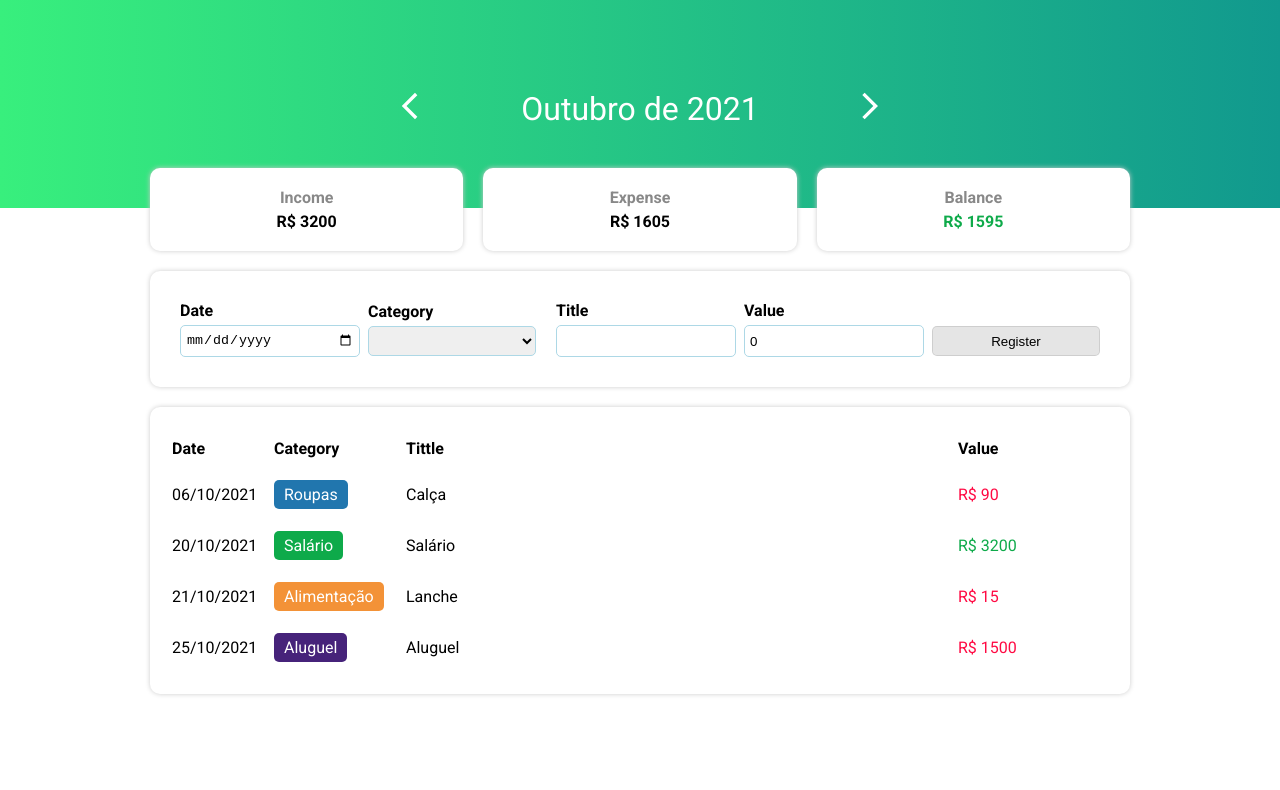
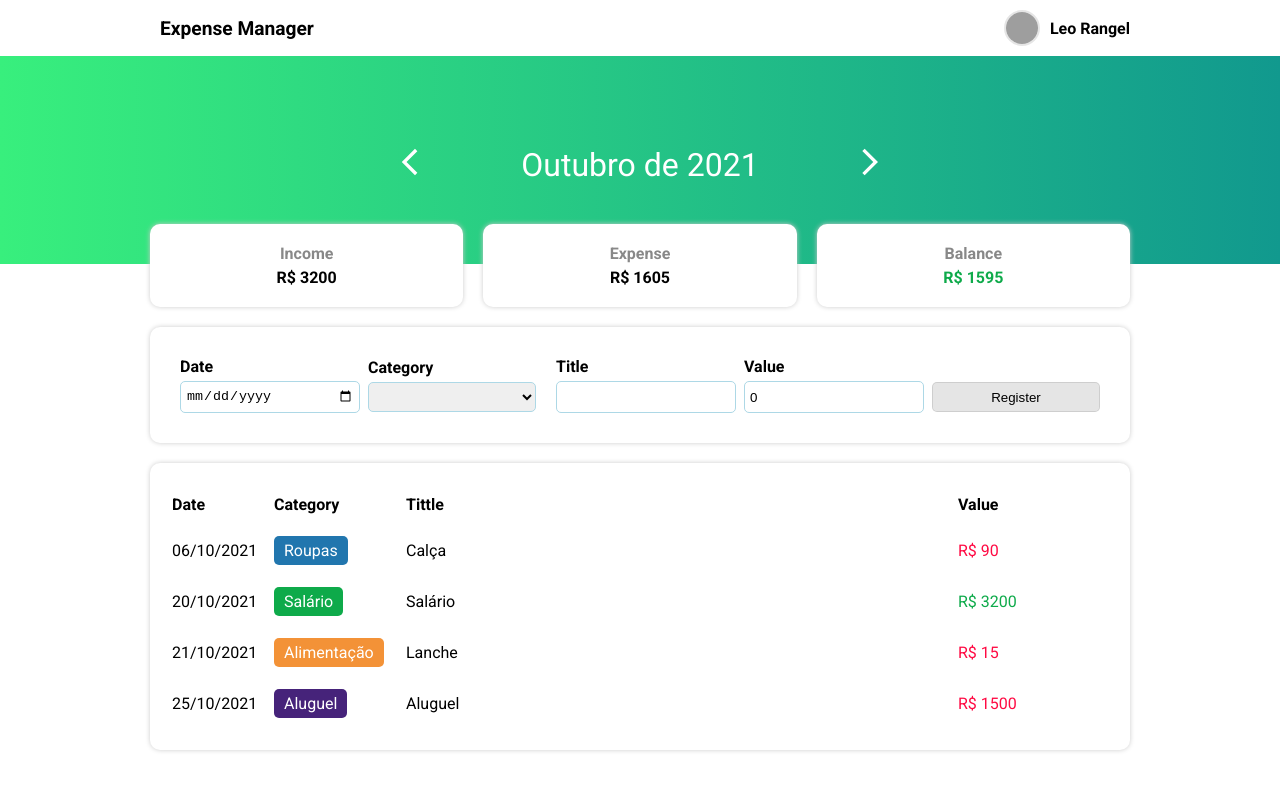
Before and after one commit to LeoRangel/expense-manager, a React (Create React App) app: page / in a window 1280 px wide. Shown: the top 790 px of the page. Built offline with nearby package versions, Linux system fonts and the light colour scheme; grey boxes are pictures that could not be loaded; some icons are missing.

Commit message:
Create Navbar component

```diff
--- a/src/App.tsx
+++ b/src/App.tsx
@@ -5,6 +5,7 @@ import { InfoArea } from './components/InfoArea';
 import { InputArea } from './components/InputArea';
 import { useExpense } from './hooks/useExpense';
 import { ExpenseHeader } from './components/ExpenseHeader';
+import { Navbar } from './components/Navbar';
 
 const App = () => {
 
@@ -20,6 +21,8 @@ const App = () => {
 
   return (
     <C.Container>
+      <Navbar />
+
       <ExpenseHeader
         income={income}
         expense={expense}
--- /dev/null
+++ b/src/components/Navbar/index.tsx
@@ -0,0 +1,25 @@
+import * as C from './style';
+// import { ReactComponent as LogoAppImg } from '../../assets/images/logo_app.svg';
+// import userImg from '../../assets/images/user_img.jpg';
+export const Navbar = () => {
+    return (
+        <C.Navbar>
+            <C.NavbarContainer>
+                <C.LogoApp>
+                    {/* <LogoAppImg
+                        width="40px"
+                        height="40px"
+                    /> */}
+                    <C.LogoText>Expense Manager</C.LogoText>
+                </C.LogoApp>
+                <C.UserProfile>
+                    <C.UserImg
+                        src="https://github.com/LeoRangel.png"
+                        alt=""
+                    />
+                    <C.UserName>Leo Rangel</C.UserName>
+                </C.UserProfile>
+            </C.NavbarContainer >
+        </C.Navbar >
+    )
+}
--- /dev/null
+++ b/src/components/Navbar/style.ts
@@ -0,0 +1,44 @@
+import styled from 'styled-components';
+
+export const Navbar = styled.nav`
+    padding: 10px;
+`;
+
+export const NavbarContainer = styled.nav`
+    margin: auto;
+    max-width: 980px;
+    display: flex;
+    justify-content: space-between;
+`;
+
+export const LogoApp = styled.div`
+    display: flex;
+    align-items: center;
+`;
+
+export const LogoText = styled.span`
+    font-size: 1.2rem;
+    font-weight: bold;
+    margin-left: 10px;
+`;
+
+export const UserProfile = styled.div`
+    font-size: 1.2rem;
+    font-weight: bold;
+    margin-left: 10px;
+    display: flex;
+    align-items: center;
+`;
+
+export const UserImg = styled.img`
+    width: 32px;
+    height: 32px;
+    border: 2px solid rgba(0,0,0,.1);
+    border-radius: 50%;
+`;
+
+export const UserName = styled.span`
+    font-size: 1rem;
+    font-weight: bold;
+    margin-left: 10px;
+`;
```
